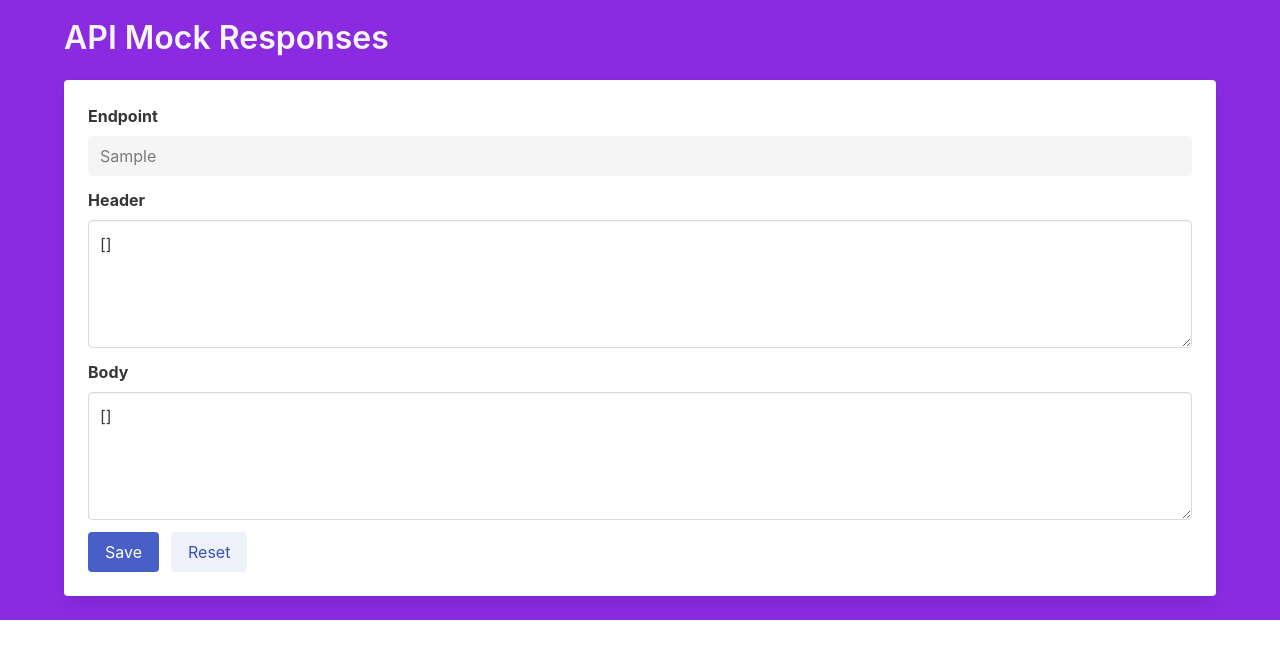
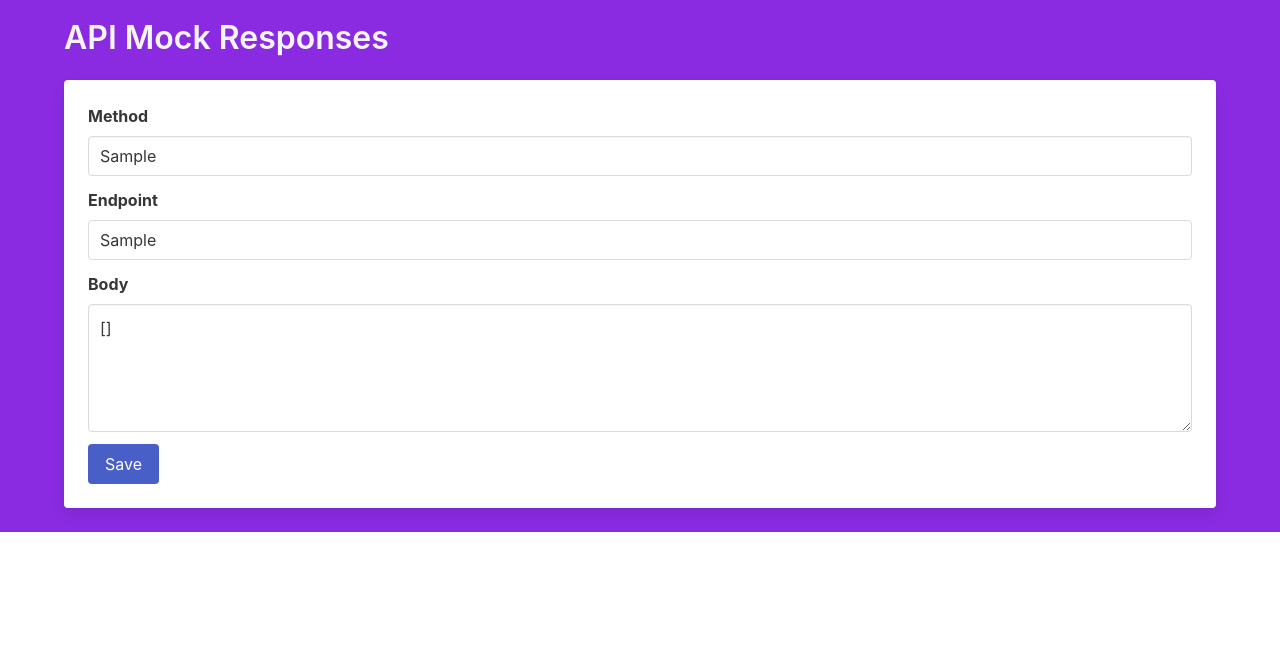
Before and after one commit to renanstn/api-mock-responses, a FastAPI app: page /admin in a window 1280 px wide. Shown: the top 659 px of the page. Run offline with FastAPI, Linux system fonts and the light colour scheme; tables that the repository leaves empty hold one stand-in row (values such as "Sample post").

Commit message:
Save data received from form

```diff
--- a/main.py
+++ b/main.py
@@ -1,4 +1,6 @@
-from fastapi import FastAPI, Request
+import json
+
+from fastapi import FastAPI, Request, Form
 from fastapi.responses import HTMLResponse, JSONResponse
 from fastapi.staticfiles import StaticFiles
 from fastapi.templating import Jinja2Templates
@@ -24,7 +26,15 @@ async def get_request_path(request: Request, call_next):
     Caso não exista, adiciona uma entrada no banco, para que seja possível
     preencher o restante dos dados na tela de admin.
     """
-    if request.url.path in ["/admin", "/save", "/static/css/custom.css"]:
+    exceptions_paths = [
+        "/admin",
+        "/admin/",
+        "/save",
+        "/static/css/custom.css",
+        "/static/css/bulma.min.css",
+        "/favicon.ico",
+    ]
+    if request.url.path in exceptions_paths:
         response = await call_next(request)
         return response
     else:
@@ -58,22 +68,58 @@ async def get_request_path(request: Request, call_next):
 
 @app.get("/admin", response_class=HTMLResponse)
 async def load_html(request: Request):
-    paths = db.query(models.Path).all()
+    paths = db.query(models.Path).order_by(models.Path.id.asc())
     payload = []
+    db.close()
+
     for path in paths:
         payload.append(
             {
                 "id": path.id,
+                "method": path.method,
                 "endpoint": path.endpoint,
                 "return_body": path.return_body,
                 "return_header": path.return_header,
             }
         )
+
     return templates.TemplateResponse(
         "admin.html", {"request": request, "payload": payload}
     )
 
 
-@app.post("/save")
-async def save_data(request: Request):
-    return {"message": "data saved"}
+@app.post("/admin", response_class=HTMLResponse)
+async def load_html(
+    request: Request,
+    method: str = Form(),
+    endpoint: str = Form(),
+    # return_header: str = Form(),
+    return_body: str = Form(),
+):
+    # Update data
+    db.query(models.Path).filter(models.Path.endpoint == endpoint).update({
+        "method": method,
+        # "return_header": json.loads(return_header.replace("\'", "\"")),
+        "return_body": json.loads(return_body.replace("\'", "\"")),
+    })
+    db.commit()
+
+    # Load all data and return
+    paths = db.query(models.Path).order_by(models.Path.id.asc())
+    payload = []
+    db.close()
+
+    for path in paths:
+        payload.append(
+            {
+                "id": path.id,
+                "method": path.method,
+                "endpoint": path.endpoint,
+                "return_body": path.return_body,
+                "return_header": path.return_header,
+            }
+        )
+
+    return templates.TemplateResponse(
+        "admin.html", {"request": request, "payload": payload}
+    )
--- a/pyproject.toml
+++ b/pyproject.toml
@@ -12,6 +12,7 @@ Jinja2 = "^3.1.2"
 SQLAlchemy = "^1.4.44"
 python-decouple = "^3.6"
 psycopg2-binary = "^2.9.5"
+python-multipart = "^0.0.5"
 
 [tool.poetry.dev-dependencies]
 
--- a/templates/admin.html
+++ b/templates/admin.html
@@ -14,20 +14,32 @@
   <div class="container">
     <h1 class="title" title-color="white">API Mock Responses</h1>
     {% for item in payload %}
-      <div class="card">
-        <div class="card-content">
+    <div class="card">
+      <div class="card-content">
+
+        <form method="POST">
+
+          <div class="field">
+            <label class="label">Method</label>
+            <div class="control">
+              <input name="method" class="input" type="text" value="{{ item.method }}">
+            </div>
+          </div>
+
           <div class="field">
             <label class="label">Endpoint</label>
             <div class="control">
-              <input class="input" type="text" value="{{ item.endpoint }}" disabled>
+              <input name="endpoint" class="input" type="text" value="{{ item.endpoint }}" readonly>
             </div>
           </div>
-          <div class="field">
-            <label class="label">Header</label>
+
+          <!-- <div class="field">
+            <label class="label">Headers</label>
             <div class="control">
               <textarea name="return_header" class="textarea">{{ item.return_header }}</textarea>
             </div>
-          </div>
+          </div> -->
+
           <div class="field">
             <label class="label">Body</label>
             <div class="control">
@@ -37,15 +49,14 @@
 
           <div class="field is-grouped">
             <div class="control">
-              <button class="button is-link">Save</button>
-            </div>
-            <div class="control">
-              <button class="button is-link is-light">Reset</button>
+              <input type="submit" class="button is-link" value="Save">
             </div>
           </div>
-        </div>
+        </form>
+
       </div>
-      <br>
+    </div>
+    <br>
     {% endfor %}
   </div>
 </body>
```
Also changed, not shown: 2 other files.
